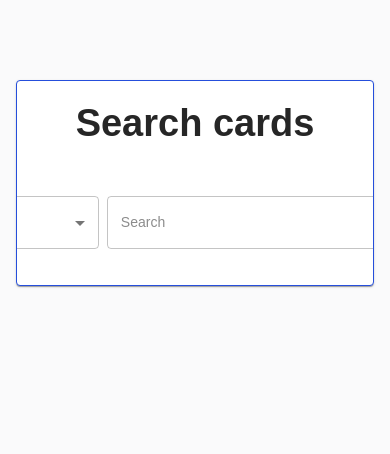
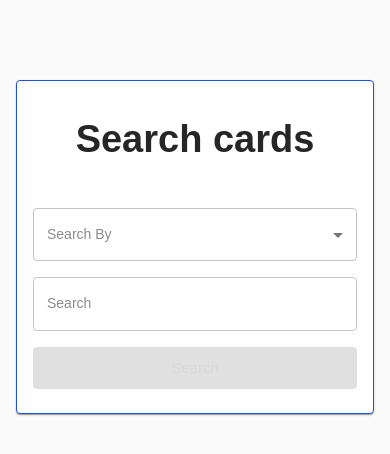
Before and after one commit to futureintro42/alamanco-v2-frontend, a React (Create React App) app: page /cards/search in a window 390 px wide. Shown: the top 454 px of the page. Built offline with nearby package versions, Linux system fonts and the light colour scheme.

Commit message:
update search mobile css

```diff
--- a/src/components/molecules/SearchDetails/index.js
+++ b/src/components/molecules/SearchDetails/index.js
@@ -1,7 +1,6 @@
 import React, { useState, useEffect } from "react";
 import { useLazyQuery } from "@apollo/client";
 import {
-  Box,
   Typography,
   Card,
   Container,
@@ -10,6 +9,7 @@ import {
   MenuItem,
   Grid,
   Alert,
+  CardContent,
 } from "@mui/material";
 import { useNavigate } from "react-router-dom";
 import { FIND_CARD_BY_SEARCH, FIND_INVOICE_BY_SEARCH } from "../../../constants/Query";
@@ -71,11 +71,13 @@ const SearchDetails = ({ pageType }) => {
   return (
     <Container maxWidth={false} sx={{ maxWidth: "800px" }}>
       <Card sx={{ mt: 10, border: 1, borderColor: "primary.dark" }}>
-        <Box sx={{ display: "flex", flexDirection: "column", alignItems: "center" }}>
-          <Typography variant="h1" gutterBottom sx={{ marginTop: "20px" }}>
+        <CardContent>
+          <Grid container spacing={2}>
+          <Grid item xs={12}>
+          <Typography variant="h1" gutterBottom sx={{ display: "flex", justifyContent: "center", marginTop: "20px" }}>
             {`Search ${pageType}`}
           </Typography>
-           <Box sx={{ display: "flex", gap: 1, mb: 2 }}>
+          </Grid>
             <Grid item xs={12}>
               {severity && message && (
                 <Grid item xs={12}>
@@ -85,16 +87,17 @@ const SearchDetails = ({ pageType }) => {
                 </Grid>
               )}
             </Grid>
-              </Box>
-          <Box sx={{ width: "320px", margin: "20px auto", display: "flex", justifyContent: "center" }}>
-            <Box sx={{ display: "flex", gap: 1, mb: 2 }}>
-              {/* Search Field Dropdown */}
+          <Grid item xs={12}>
+              <form onSubmit={handleSearch}>
+                <Grid container spacing={2}>
+                  {/* Dropdown */}
+                  <Grid item xs={12} sm={5}>
                     <TextField
                       select
                       label="Search By"
                       value={searchField}
                       onChange={(e) => setSearchField(e.target.value)}
-                sx={{ minWidth: 200 }}
+                      fullWidth
                     >
                       {searchOptions.map((opt) => (
                         <MenuItem key={opt.value} value={opt.value}>
@@ -102,29 +105,37 @@ const SearchDetails = ({ pageType }) => {
                         </MenuItem>
                       ))}
                     </TextField>
+                  </Grid>
 
                   {/* Search Input */}
+                  <Grid item xs={12} sm={5}>
                     <TextField
-                fullWidth
                       label="Search"
                       variant="outlined"
                       value={searchTerm}
                       onChange={(e) => setSearchTerm(e.target.value)}
-                sx={{ minWidth: 300 }}
+                      fullWidth
                     />
+                  </Grid>
 
                   {/* Search Button */}
+                  <Grid item xs={12} sm={2} display="flex" alignItems="center">
                     <Button
+                      type="submit"
                       variant="contained"
+                      size="large"
                       color="primary"
-                onClick={handleSearch}
+                      fullWidth
                       disabled={isSearchDisabled}
                     >
                       Search
                     </Button>
-            </Box>
-          </Box>
-        </Box>
+                  </Grid>
+                </Grid>
+              </form>
+          </Grid>
+          </Grid>
+          </CardContent>
       </Card>
     </Container>
   );
```
Also changed, not shown: 1 other file (tests, documents, lock files or other folders). Lines whose indentation alone changed are shown as unchanged.
